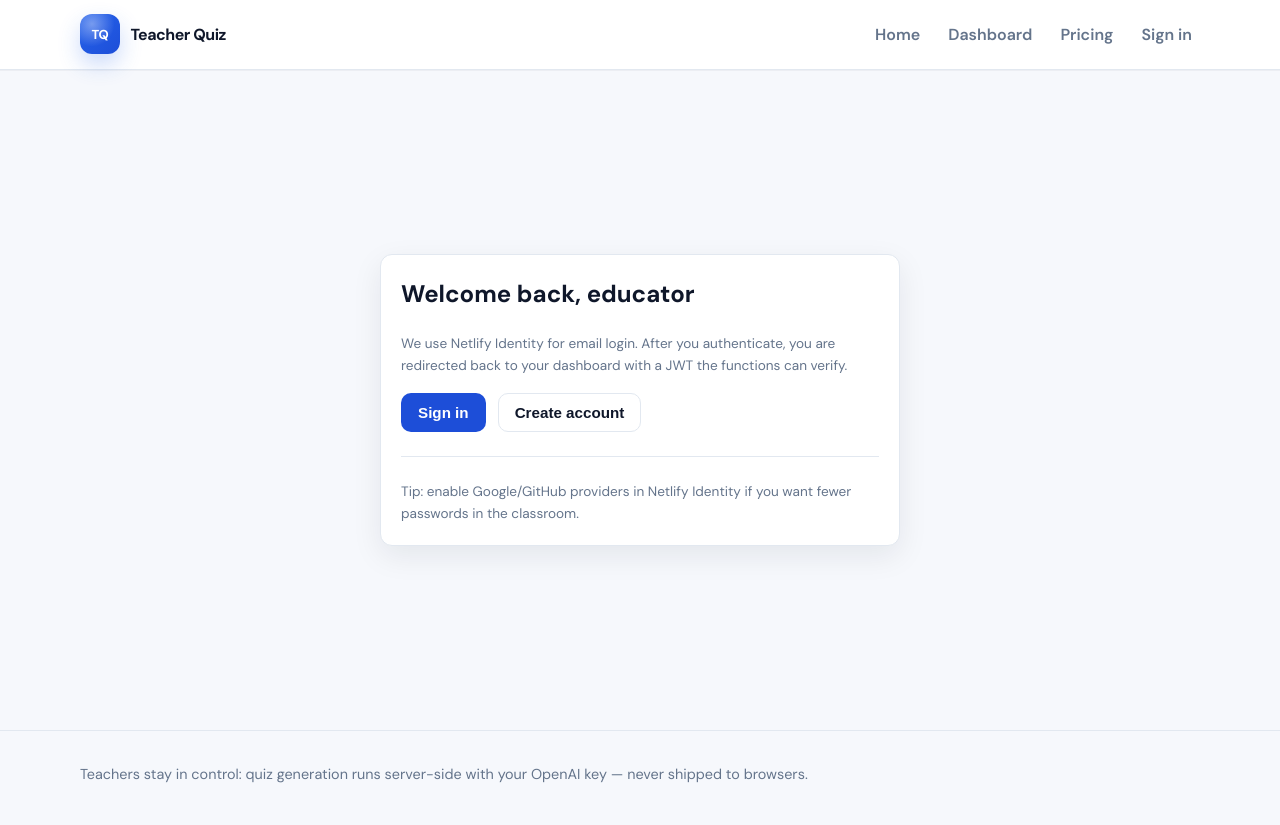
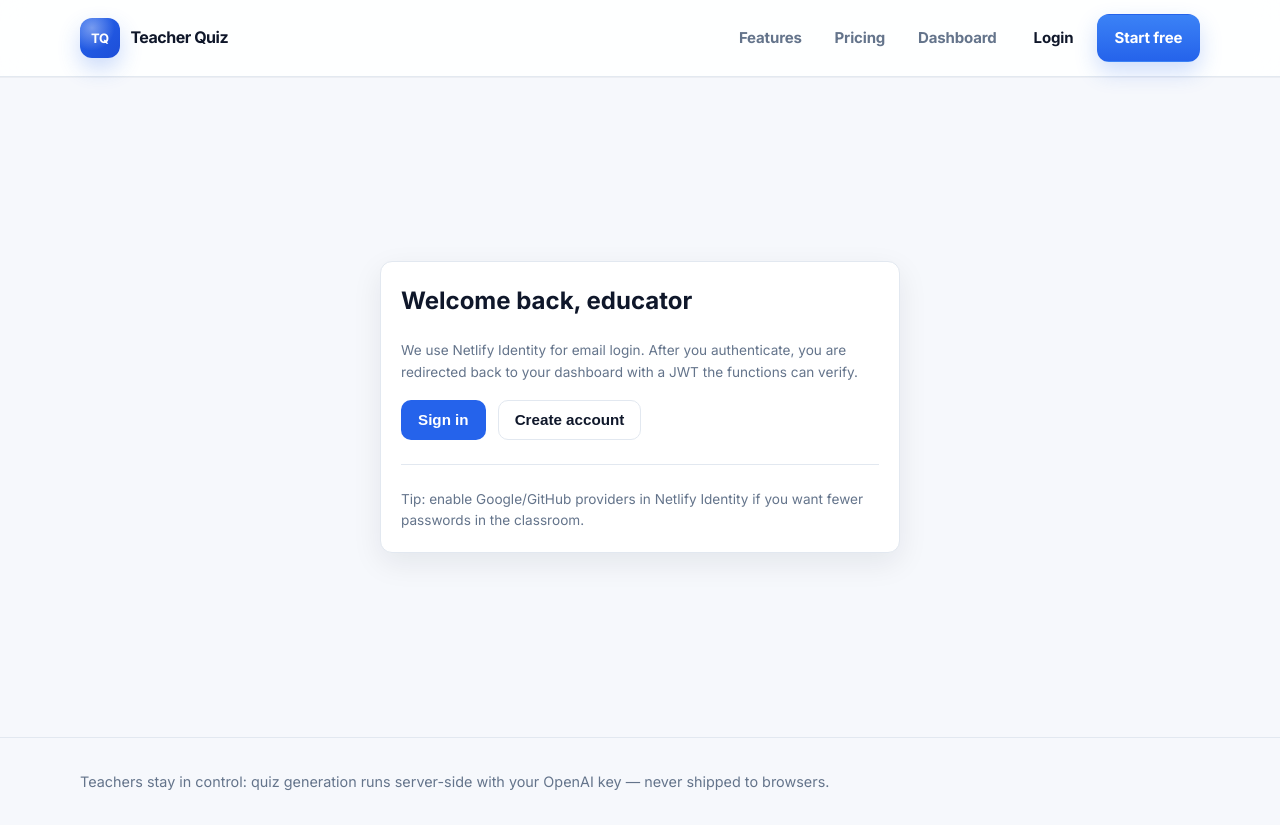
Before and after one commit to lnwork911/ai-quiz-app, a website: page login.html in a window 1280 px wide. Drawn offline with Linux system fonts and the light colour scheme.

Commit message:
phase 2 fix Logo-Nav Unify

```diff
--- a/assets/css/style.css
+++ b/assets/css/style.css
@@ -193,11 +193,6 @@ button {
   line-height: var(--leading-snug);
 }
 
-/* Scroll offset for sticky navbar anchor targets */
-[id] {
-  scroll-margin-top: calc(var(--nav-h) + 12px);
-}
-
 /* -------------------------------------------------------------------------- */
 /* Buttons                                                                    */
 /* -------------------------------------------------------------------------- */
@@ -264,21 +259,7 @@ button {
 /* Navbar (sticky)                                                            */
 /* -------------------------------------------------------------------------- */
 
-.nav {
-  position: sticky;
-  top: 0;
-  z-index: 1000;
-  background: color-mix(in srgb, var(--color-white) 86%, transparent);
-  backdrop-filter: blur(12px);
-  -webkit-backdrop-filter: blur(12px);
-  border-bottom: 1px solid rgba(226, 232, 240, 0.9);
-}
-
-@supports not (backdrop-filter: blur(12px)) {
-  .nav {
-    background: rgba(248, 250, 252, 0.96);
-  }
-}
+/* Homepage header shell is .site-header (see /css/site-nav.css). Layout below. */
 
 .nav__inner {
   height: var(--nav-h);
@@ -317,18 +298,16 @@ button {
   gap: 0.35rem;
 }
 
-.nav__link {
+.nav__sheet .site-nav__link {
   display: flex;
   align-items: center;
   justify-content: space-between;
   min-height: 48px;
   padding: 0.65rem 0.75rem;
   border-radius: 12px;
-  color: var(--color-dark);
-  font-weight: 650;
 }
 
-.nav__link:hover {
+.nav__sheet .site-nav__link:hover {
   background: var(--color-elevated);
 }
 
@@ -340,7 +319,7 @@ button {
   border-top: 1px solid rgba(226, 232, 240, 0.95);
 }
 
-.nav__actions .btn {
+.nav__actions .site-nav__btn {
   width: 100%;
 }
 
@@ -423,16 +402,10 @@ button {
     margin-right: auto;
   }
 
-  .nav__link {
+  .nav__sheet .site-nav__link {
     min-height: 44px;
     padding: 0.55rem 0.85rem;
-    color: var(--color-muted);
-    font-weight: 650;
-  }
-
-  .nav__link:hover {
-    color: var(--color-dark);
-    background: rgba(15, 23, 42, 0.05);
+    justify-content: center;
   }
 
   .nav__actions {
@@ -444,7 +417,7 @@ button {
     width: auto;
   }
 
-  .nav__actions .btn {
+  .nav__actions .site-nav__btn {
     width: auto;
   }
 }
--- /dev/null
+++ b/css/site-nav.css
@@ -0,0 +1,152 @@
+/**
+ * Shared site header + navigation (all pages).
+ * Load after /css/brand.css. Keeps header chrome + nav link + CTA styling consistent.
+ */
+
+:root {
+  --site-nav-text: #64748b;
+  --site-nav-text-hover: #0f172a;
+  --site-nav-active-bg: #e8f0fe;
+  --site-nav-cta-primary: #2563eb;
+  --site-nav-cta-primary-hover: #1d4ed8;
+  --site-header-h: 72px;
+}
+
+@media (min-width: 768px) {
+  :root {
+    --site-header-h: 76px;
+  }
+}
+
+[id] {
+  scroll-margin-top: calc(var(--site-header-h) + 12px);
+}
+
+.site-header {
+  position: sticky;
+  top: 0;
+  z-index: 1000;
+  background: color-mix(in srgb, #ffffff 88%, transparent);
+  backdrop-filter: blur(12px);
+  -webkit-backdrop-filter: blur(12px);
+  border-bottom: 1px solid rgba(226, 232, 240, 0.95);
+  box-shadow: 0 1px 0 rgba(15, 23, 42, 0.04);
+}
+
+@supports not (backdrop-filter: blur(12px)) {
+  .site-header {
+    background: rgba(248, 250, 252, 0.96);
+  }
+}
+
+.header-inner {
+  display: flex;
+  align-items: center;
+  justify-content: space-between;
+  gap: 1rem;
+  min-height: var(--site-header-h);
+  padding: 0.65rem 0;
+}
+
+.site-nav a:hover {
+  text-decoration: none;
+}
+
+/* Horizontal nav (app pages) */
+.site-nav {
+  display: flex;
+  align-items: center;
+  justify-content: flex-end;
+  flex-wrap: wrap;
+  gap: 0.35rem;
+  row-gap: 0.5rem;
+}
+
+.site-nav__link {
+  display: inline-flex;
+  align-items: center;
+  justify-content: center;
+  min-height: 44px;
+  padding: 0.55rem 0.85rem;
+  border-radius: 12px;
+  font-size: 0.9375rem;
+  font-weight: 650;
+  letter-spacing: -0.01em;
+  color: var(--site-nav-text);
+  text-decoration: none;
+}
+
+.site-nav__link:hover {
+  color: var(--site-nav-text-hover);
+  background: rgba(15, 23, 42, 0.05);
+  text-decoration: none;
+}
+
+.site-nav__link.is-active {
+  color: var(--site-nav-text-hover);
+  background: var(--site-nav-active-bg);
+}
+
+.site-nav__meta {
+  display: flex;
+  align-items: center;
+  gap: 0.65rem;
+  flex-wrap: wrap;
+  justify-content: flex-end;
+  margin-left: auto;
+}
+
+.site-nav__chip {
+  max-width: min(220px, 38vw);
+  font-size: 0.875rem;
+  font-weight: 600;
+  color: var(--site-nav-text);
+  text-align: right;
+  overflow: hidden;
+  text-overflow: ellipsis;
+  white-space: nowrap;
+}
+
+.site-nav__btn {
+  display: inline-flex;
+  align-items: center;
+  justify-content: center;
+  min-height: 48px;
+  padding: 0.65rem 1.05rem;
+  border-radius: 12px;
+  font-size: 0.9375rem;
+  font-weight: 700;
+  letter-spacing: -0.01em;
+  text-decoration: none;
+  border: 1px solid transparent;
+  cursor: pointer;
+  font-family: inherit;
+  transition: background 0.15s ease, border-color 0.15s ease, box-shadow 0.15s ease,
+    transform 0.05s ease;
+}
+
+.site-nav__btn:active {
+  transform: translateY(1px);
+}
+
+.site-nav__btn--ghost {
+  background: transparent;
+  color: var(--site-nav-text-hover);
+  border-color: transparent;
+}
+
+.site-nav__btn--ghost:hover {
+  background: rgba(15, 23, 42, 0.05);
+}
+
+.site-nav__btn--primary {
+  background: linear-gradient(180deg, #3b82f6, var(--site-nav-cta-primary));
+  color: #ffffff;
+  border-color: transparent;
+  box-shadow: 0 10px 22px rgba(37, 99, 235, 0.22);
+}
+
+.site-nav__btn--primary:hover {
+  background: linear-gradient(180deg, #2563eb, var(--site-nav-cta-primary-hover));
+  box-shadow: 0 12px 26px rgba(37, 99, 235, 0.26);
+}
--- a/css/styles.css
+++ b/css/styles.css
@@ -9,14 +9,14 @@
   --text: #0f172a;
   --muted: #64748b;
   --border: #e2e8f0;
-  --primary: #1d4ed8;
-  --primary-hover: #1e40af;
+  --primary: #2563eb;
+  --primary-hover: #1d4ed8;
   --accent: #0ea5e9;
   --success: #15803d;
   --danger: #b91c1c;
   --shadow: 0 10px 30px rgba(15, 23, 42, 0.08);
   --radius: 12px;
-  --font: "DM Sans", system-ui, -apple-system, Segoe UI, Roboto, Arial, sans-serif;
+  --font: "Inter", system-ui, -apple-system, Segoe UI, Roboto, Arial, sans-serif;
 }
 
 *,
@@ -84,59 +84,7 @@ img {
   margin-inline: auto;
 }
 
-.site-header {
-  background: var(--surface);
-  border-bottom: 1px solid var(--border);
-  position: sticky;
-  top: 0;
-  z-index: 20;
-  box-shadow: 0 1px 0 rgba(15, 23, 42, 0.04);
-}
-
-.header-inner {
-  display: flex;
-  align-items: center;
-  justify-content: space-between;
-  gap: 1rem;
-  padding: 0.9rem 0;
-}
-
-/* Logo + wordmark: shared rules in /css/brand.css (.site-brand, .site-logo) */
-
-.nav {
-  display: flex;
-  align-items: center;
-  gap: 0.75rem;
-  flex-wrap: wrap;
-  justify-content: flex-end;
-}
-
-.nav a {
-  color: var(--muted);
-  font-weight: 600;
-  padding: 0.35rem 0.5rem;
-  border-radius: 8px;
-}
-
-.nav a:hover {
-  color: var(--text);
-  background: #f1f5f9;
-  text-decoration: none;
-}
-
-.nav a.is-active {
-  color: var(--text);
-  background: #e8f0fe;
-}
-
-.nav .btn-nav {
-  padding: 0.45rem 0.85rem;
-  text-decoration: none;
-}
-
-.nav .btn-nav:hover {
-  text-decoration: none;
-}
+/* Header shell + nav: /css/site-nav.css */
 
 .btn {
   appearance: none;
--- a/js/app.js
+++ b/js/app.js
@@ -10,10 +10,24 @@
    */
   function highlightNav() {
     const path = global.location.pathname.split("/").pop() || "index.html";
+
+    /** @param {string} href */
+    function fileFromHref(href) {
+      if (!href) return "";
+      const noHash = href.split("#")[0];
+      const parts = noHash.split("/");
+      return parts.pop() || noHash || "";
+    }
+
     const links = document.querySelectorAll("[data-nav]");
     links.forEach(function (link) {
       const href = link.getAttribute("href") || "";
-      if (href === path || (path === "" && href === "index.html")) {
+      const target = fileFromHref(href);
+      if (
+        target === path ||
+        (path === "" && target === "index.html") ||
+        (path === "index.html" && target === "index.html")
+      ) {
         link.classList.add("is-active");
       }
     });
--- a/login.html
+++ b/login.html
@@ -11,29 +11,32 @@
     <link rel="preconnect" href="https://fonts.googleapis.com" />
     <link rel="preconnect" href="https://fonts.gstatic.com" crossorigin />
     <link
-      href="https://fonts.googleapis.com/css2?family=DM+Sans:wght@400;600;700&display=swap"
+      href="https://fonts.googleapis.com/css2?family=Inter:wght@400;500;600;700&display=swap"
       rel="stylesheet"
     />
     <link rel="stylesheet" href="/css/brand.css" />
+    <link rel="stylesheet" href="/css/site-nav.css" />
     <link rel="stylesheet" href="/css/styles.css" />
   </head>
   <body data-page="login">
+    <a class="skip-link" href="#main">Skip to content</a>
     <header class="site-header">
       <div class="container header-inner">
         <a class="site-brand" href="/index.html">
           <span class="site-logo" aria-hidden="true">TQ</span>
           <span>Teacher Quiz</span>
         </a>
-        <nav class="nav" aria-label="Primary">
-          <a data-nav href="/index.html">Home</a>
-          <a data-nav href="/dashboard.html">Dashboard</a>
-          <a data-nav href="/pricing.html">Pricing</a>
-          <a data-nav href="/login.html">Sign in</a>
+        <nav class="site-nav" aria-label="Primary">
+          <a class="site-nav__link" data-nav href="/index.html#features">Features</a>
+          <a class="site-nav__link" data-nav href="/pricing.html">Pricing</a>
+          <a class="site-nav__link" data-nav href="/dashboard.html">Dashboard</a>
+          <a class="site-nav__btn site-nav__btn--ghost" data-nav href="/login.html">Login</a>
+          <a class="site-nav__btn site-nav__btn--primary" href="/login.html">Start free</a>
         </nav>
       </div>
     </header>
 
-    <main class="login-wrap">
+    <main id="main" class="login-wrap">
       <section class="container login-card card" aria-labelledby="signin-title">
         <h1 id="signin-title" style="margin-top: 0">Welcome back, educator</h1>
         <p class="field-hint" style="margin-top: 0">
```
Also changed, not shown: dashboard.html (+18 -12 lines), index.html (+8 -6 lines), pricing.html (+10 -7 lines).
